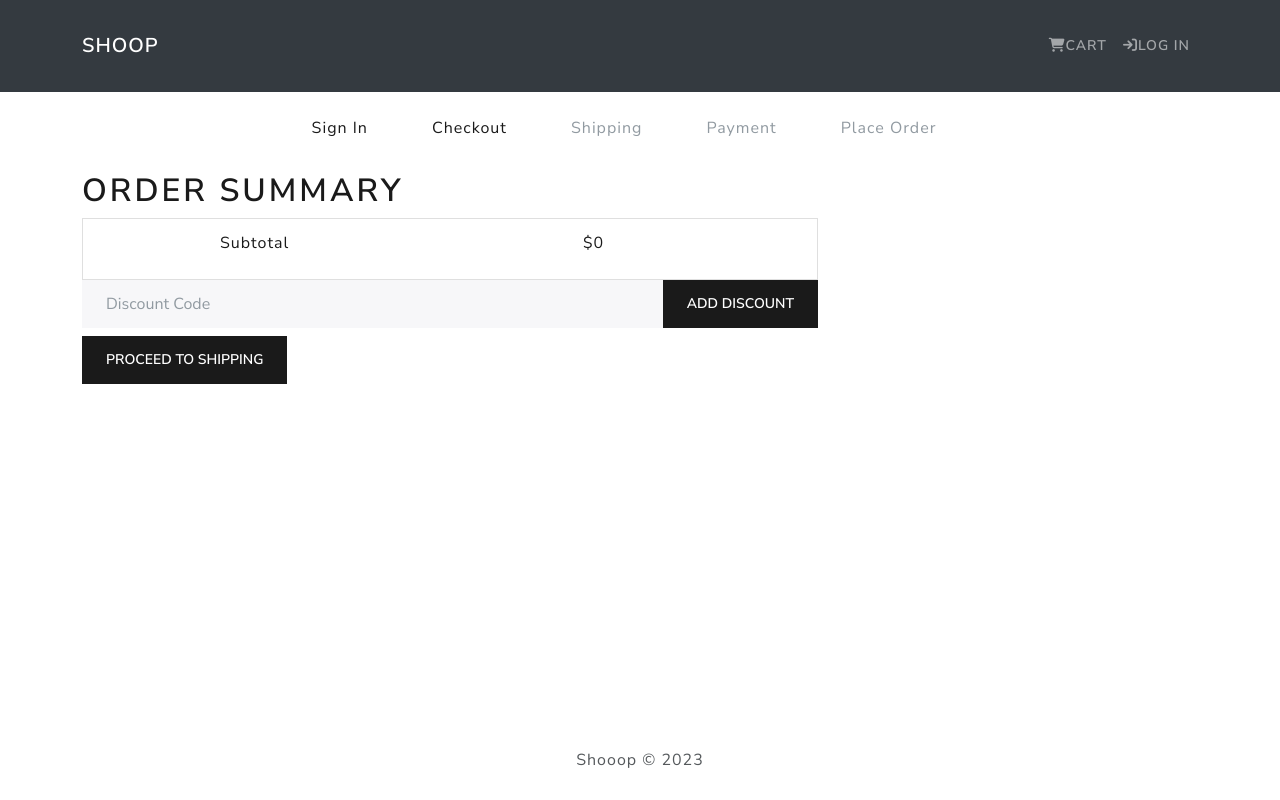
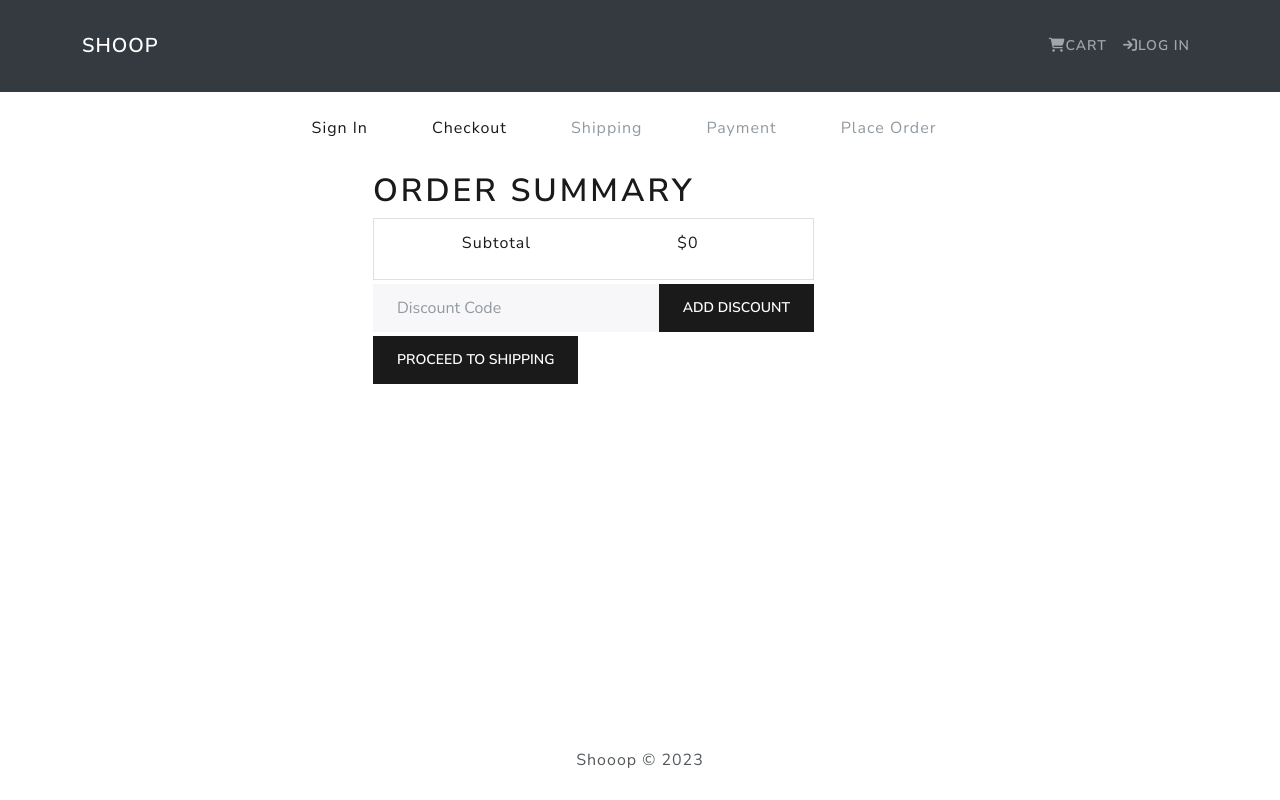
Before and after one commit to Kevjinx/MERN-Project-Ecommerce-Shoop, a React (Create React App) app in the folder frontend/: page /checkout in a window 1280 px wide. Built offline with nearby package versions, Linux system fonts and the light colour scheme.

Commit message:
update checkout process

```diff
--- a/frontend/package.json
+++ b/frontend/package.json
@@ -5,6 +5,7 @@
   "dependencies": {
     "@reduxjs/toolkit": "^1.9.3",
     "axios": "^1.3.4",
+    "dotenv": "^16.0.3",
     "prop-types": "^15.8.1",
     "react": "^18.2.0",
     "react-bootstrap": "^2.7.2",
--- a/frontend/src/constants/cartConstants.js
+++ b/frontend/src/constants/cartConstants.js
@@ -6,3 +6,4 @@ export const CLEAR_CART = 'clearCart';
 export const SAVE_SHIPPING_ADDRESS = 'saveShippingAddress';
 export const ADD_DISCOUNT_CODE = 'addDiscountCode';
 export const REMOVE_DISCOUNT_CODE = 'removeDiscountCode';
+export const SAVE_PAYMENT_METHOD = 'savePaymentMethod';
--- a/frontend/src/features/cart/cartSlice.js
+++ b/frontend/src/features/cart/cartSlice.js
@@ -8,6 +8,7 @@ import {
   SAVE_SHIPPING_ADDRESS,
   ADD_DISCOUNT_CODE,
   REMOVE_DISCOUNT_CODE,
+  SAVE_PAYMENT_METHOD,
 } from '../../constants/cartConstants.js';
 
 const cartSlice = createSlice({
@@ -62,6 +63,9 @@ const cartSlice = createSlice({
     [REMOVE_DISCOUNT_CODE]: (state) => {
       state.discountCode = '';
     },
+    [SAVE_PAYMENT_METHOD]: (state, action) => {
+      state.paymentMethod = action.payload;
+    },
   },
 });
 
@@ -74,6 +78,7 @@ export const {
   saveShippingAddress,
   removeDiscountCode,
   addDiscountCode,
+  savePaymentMethod,
 } = cartSlice.actions;
 
 export default cartSlice.reducer;
--- a/frontend/src/screens/CheckoutScreen.jsx
+++ b/frontend/src/screens/CheckoutScreen.jsx
@@ -17,6 +17,7 @@ import {
 import { Link } from 'react-router-dom';
 import CheckoutSteps from '../components/CheckoutSteps';
 import discounts from '../Utils/discounts';
+import FormContainer from '../components/FormContainer';
 
 //TODO: add backend verification for discount code
 
@@ -87,8 +88,9 @@ const CheckoutScreen = () => {
   return (
     <>
       <CheckoutSteps step1 step2 />
+      <FormContainer>
         <Row>
-        <Col md={8}>
+          <Col md={10}>
             <h1>Order Summary</h1>
             <ListGroup>
               {cartProducts.map((product) => (
@@ -133,7 +135,7 @@ const CheckoutScreen = () => {
                 </Row>
               </ListGroup.Item>
             </ListGroup>
-          <Row className="">
+            <Row className="pt-1 pb-1">
               <InputGroup>
                 <FormControl
                   onChange={(e) => setDiscountCodeInput(e.target.value)}
@@ -144,7 +146,7 @@ const CheckoutScreen = () => {
               </InputGroup>
             </Row>
             <Row>
-            <Col md={4} className="pt-2">
+              <Col>
                 <Link to="/shipping">
                   <Button>Proceed to Shipping</Button>
                 </Link>
@@ -152,6 +154,7 @@ const CheckoutScreen = () => {
             </Row>
           </Col>
         </Row>
+      </FormContainer>
     </>
   );
 };
--- a/frontend/src/screens/PaymentScreen.jsx
+++ b/frontend/src/screens/PaymentScreen.jsx
@@ -1,25 +1,25 @@
-import React from 'react';
+import React, { useState } from 'react';
 import { Row, Col, Button, Form } from 'react-bootstrap';
 import CheckoutSteps from '../components/CheckoutSteps';
-// import { useSelector } from 'react-redux';
-// import { useNavigate } from 'react-router-dom';
+import { useDispatch } from 'react-redux';
+import { savePaymentMethod } from '../features/cart/cartSlice';
+import FormContainer from '../components/FormContainer';
 
+// TODO: update shippingAddress state to verify if user has filled out shipping info, and redirect if otherwise
 const PaymentScreen = () => {
-  // TODO: update shippingAddress state to verify if user has filled out shipping info
-  // const navigate = useNavigate();
-  // const { shippingAddress } = useSelector((state) => state.cart);
+  const dispatch = useDispatch();
 
-  // if (!shippingAddress.address) {
-  //   navigate('/shipping');
-  // }
+  const [paymentMethod, setPaymentMethod] = useState('PayPal');
 
   const submitHandler = (e) => {
     e.preventDefault();
     console.log('submit');
+    dispatch(savePaymentMethod(paymentMethod));
   };
 
   return (
     <>
+      <FormContainer>
         <CheckoutSteps step1 step2 step3 step4 />
         <h1>Payment Method</h1>
         <Form>
@@ -31,6 +31,7 @@ const PaymentScreen = () => {
               id="PayPal"
               name="paymentMethod"
               value="PayPal"
+              onChange={(e) => setPaymentMethod(e.target.value)}
             ></Form.Check>
             <Form.Check
               type="radio"
@@ -38,12 +39,14 @@ const PaymentScreen = () => {
               id="Stripe"
               name="paymentMethod"
               value="Stripe"
+              onChange={(e) => setPaymentMethod(e.target.value)}
             ></Form.Check>
           </Form.Group>
           <Button onClick={submitHandler} type="submit" variant="primary">
             Continue
           </Button>
         </Form>
+      </FormContainer>
     </>
   );
 };
--- a/frontend/src/screens/ShippingScreen.jsx
+++ b/frontend/src/screens/ShippingScreen.jsx
@@ -6,6 +6,8 @@ import { saveShippingAddress } from '../features/cart/cartSlice';
 import { useNavigate } from 'react-router-dom';
 import CheckoutSteps from '../components/CheckoutSteps';
 import Message from '../components/Message';
+
+// TODO: use some sort of form validation library for shipping info
 
 const ShippingScreen = () => {
   const dispatch = useDispatch();
@@ -30,7 +32,6 @@ const ShippingScreen = () => {
 
   const submitHandler = (e) => {
     e.preventDefault();
-    console.log('submit');
     if (address && city && postalCode && country) {
       dispatch(saveShippingAddress({ address, city, postalCode, country }));
       navigate('/payment');
```
Also changed, not shown: 1 other file (tests, documents, lock files or other folders). Lines whose indentation alone changed are shown as unchanged.
